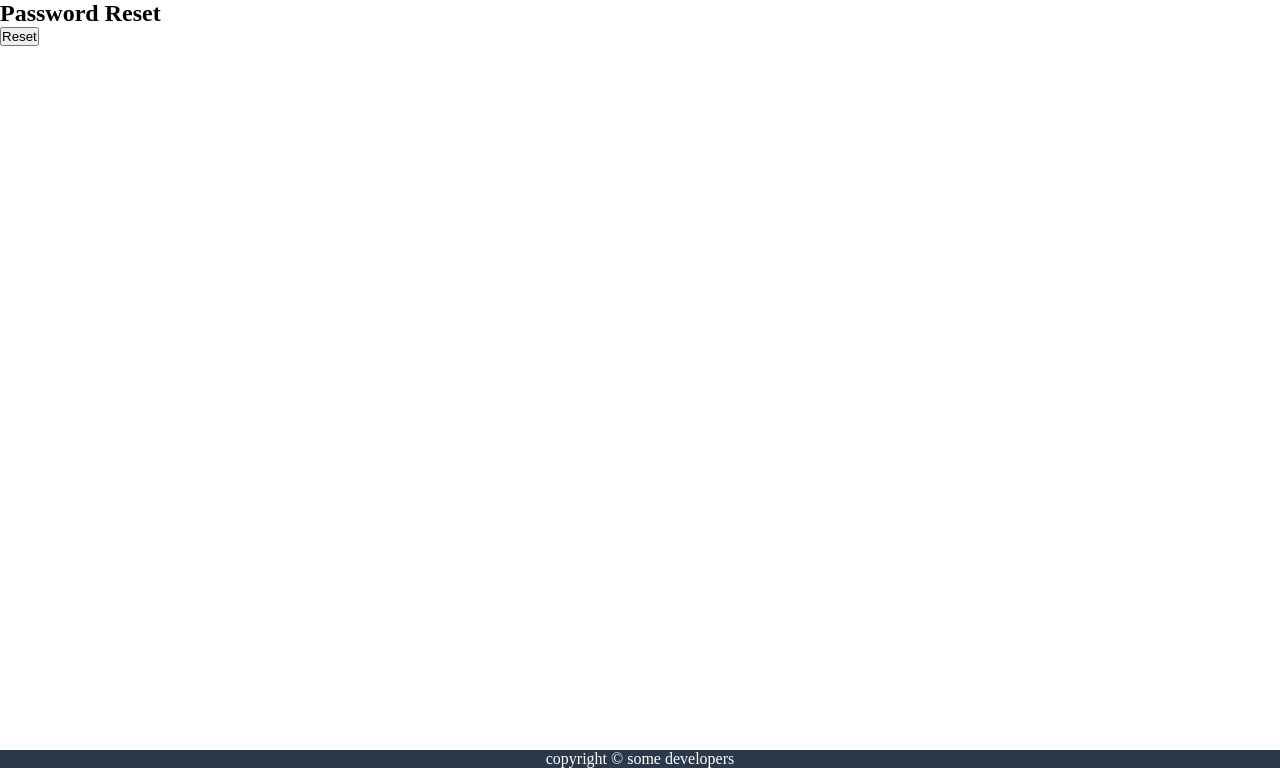
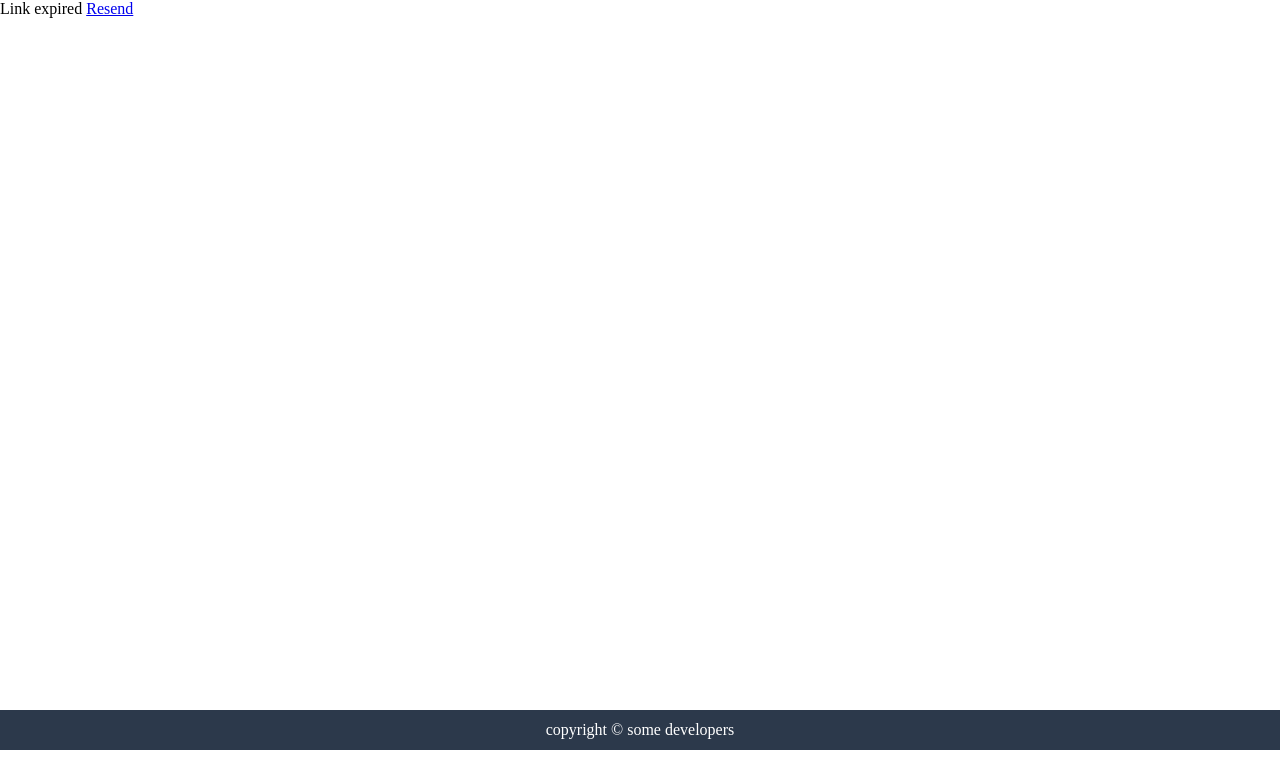
Before and after one commit to AunSyedShah/Django-Bookshop, a Django app: page /password-reset-confirm/1/1/ in a window 1280 px wide. Shown: the part 50-818 px from the top of the page. Run offline with Django 3.2, Linux system fonts and the light colour scheme.

Commit message:
show rest link expire message

```diff
--- a/account/templates/account/password-reset-confirm.html
+++ b/account/templates/account/password-reset-confirm.html
@@ -2,7 +2,9 @@
 {% block content%}
 <main>
     <div class="form">
+        {% if form %}
         <form action="" method="POST">
+
             {% csrf_token %}
             <h2>Password Reset</h2>
             {% if form.errors %}
@@ -10,7 +12,7 @@
                     {{ errors }}
                 {% endfor %}
             {% endif %}
-        {% if form %}
+
             {% for field in form %}
                 <label for="{{ field.field.widget.attrs.id }}">
                     {{ field }}
@@ -22,10 +24,14 @@
                 </div>
                 {% endif %}
             {% endfor %}
-        {% endif %}
             <button type="submit" name="button">Reset</button>
             </div>
         </form>
+        {% else%}
+         <form>
+            <p>Link expired <a href="{% url 'password-reset-request' %}">Resend</a></p>
+         </form>
+        {% endif %}
     </div>
 </main>
 {% endblock%}
```
